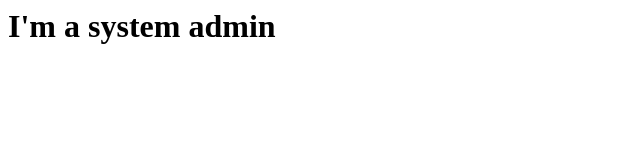
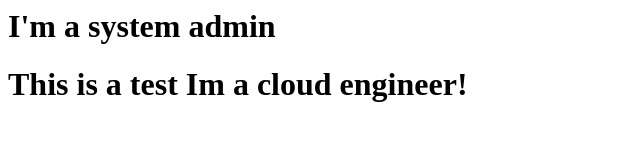
Before and after one commit to bkalan32/git-project, a plain HTML site: page index.html in a window 1280 px wide. Shown: the whole page, without its empty margins (0-640 px from the left). Drawn offline with Linux system fonts and the light colour scheme.

Commit message:
Update index.html

```diff
--- a/index.html
+++ b/index.html
@@ -1 +1,3 @@
 <h1> I'm a system admin <h1>
+This is a test
+Im a cloud engineer!
```
